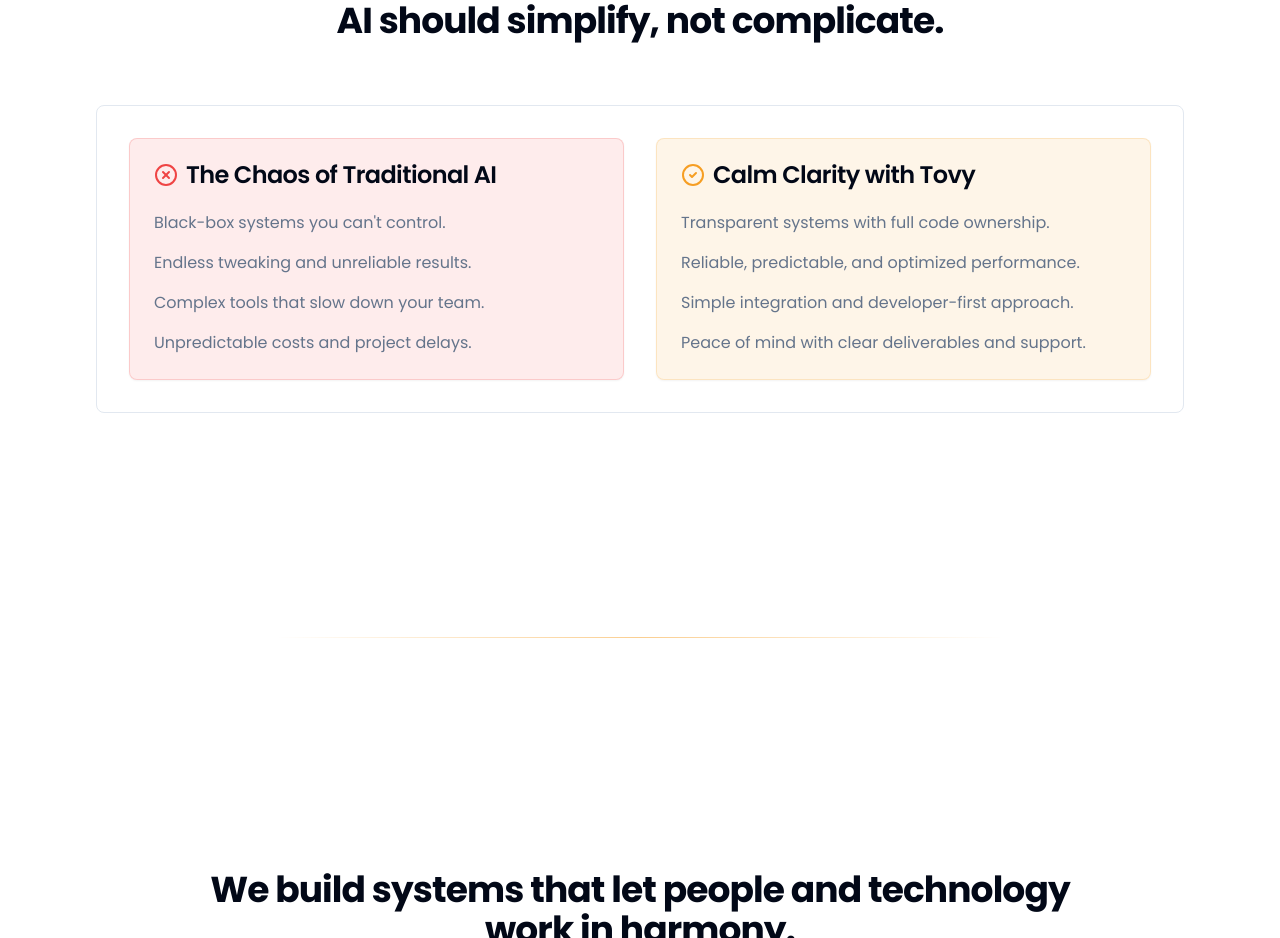
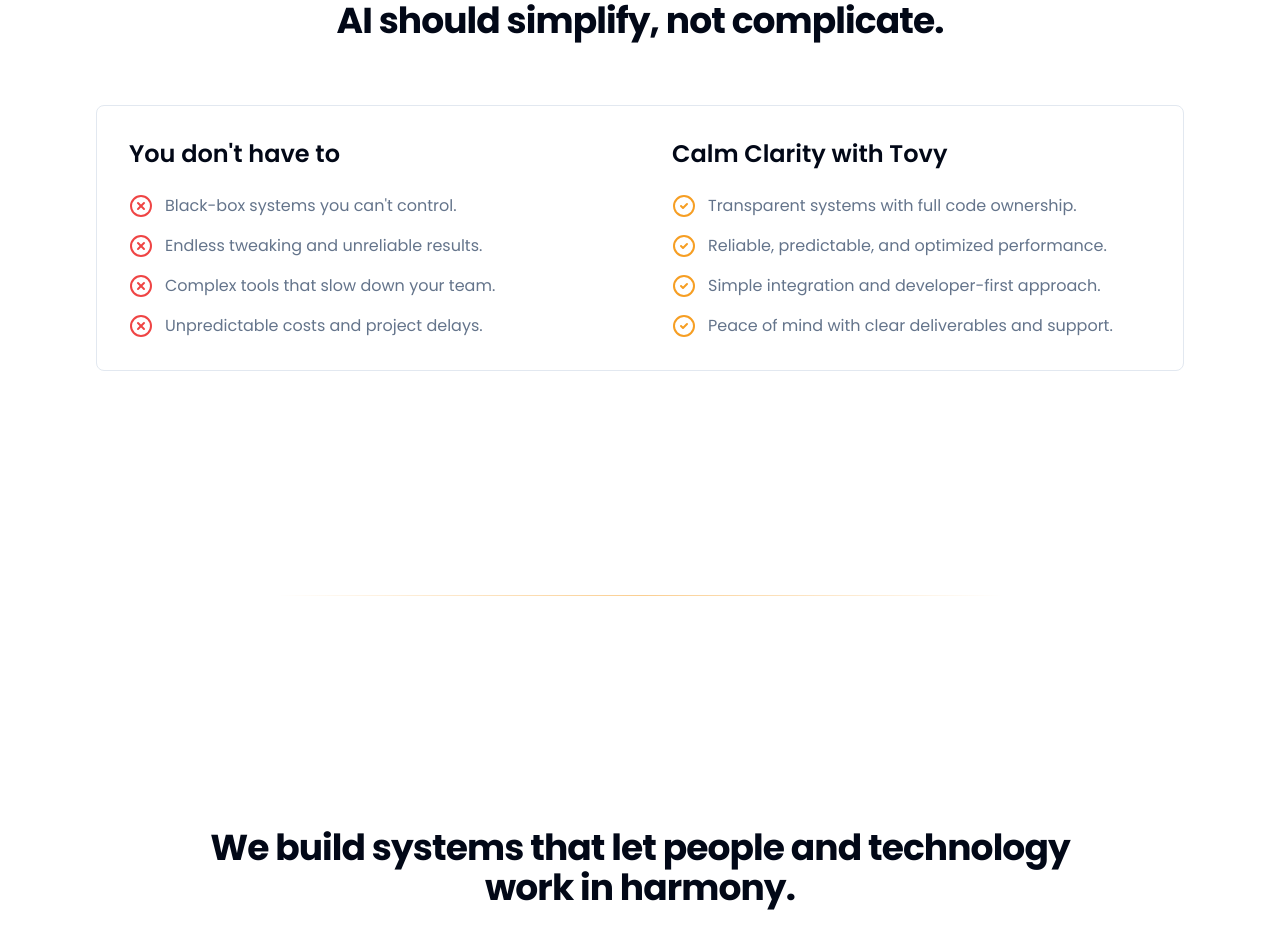
Before and after one commit to tovy-eu/tovy.eu-website, a Next.js app: page / in a window 1280 px wide. Shown: the part 1060-1998 px from the top of the page. Built offline with nearby package versions, Linux system fonts and the light colour scheme.

Commit message:
make it like the screenshot but with my own current colors

```diff
--- a/src/components/landing/pain-solution-section.tsx
+++ b/src/components/landing/pain-solution-section.tsx
@@ -1,5 +1,18 @@
-import { Card, CardContent, CardHeader, CardTitle } from "@/components/ui/card";
 import { CheckCircle2, XCircle } from "lucide-react";
+
+const pains = [
+  "Black-box systems you can't control.",
+  "Endless tweaking and unreliable results.",
+  "Complex tools that slow down your team.",
+  "Unpredictable costs and project delays.",
+];
+
+const solutions = [
+  "Transparent systems with full code ownership.",
+  "Reliable, predictable, and optimized performance.",
+  "Simple integration and developer-first approach.",
+  "Peace of mind with clear deliverables and support.",
+];
 
 export function PainSolutionSection() {
   return (
@@ -13,39 +26,38 @@
         </p>
       </div>
       <div className="mt-16 bg-card border rounded-lg p-8">
-        <div className="grid grid-cols-1 md:grid-cols-2 gap-8">
-          <Card className="bg-destructive/10 border-destructive/20">
-            <CardHeader>
-              <CardTitle className="flex items-center gap-2">
-                <XCircle className="text-destructive" />
-                <span>The Chaos of Traditional AI</span>
-              </CardTitle>
-            </CardHeader>
-            <CardContent>
-              <ul className="space-y-4 text-muted-foreground">
-                <li>Black-box systems you can't control.</li>
-                <li>Endless tweaking and unreliable results.</li>
-                <li>Complex tools that slow down your team.</li>
-                <li>Unpredictable costs and project delays.</li>
-              </ul>
-            </CardContent>
-          </Card>
-          <Card className="border-primary/20 bg-primary/10">
-            <CardHeader>
-              <CardTitle className="flex items-center gap-2">
-                <CheckCircle2 className="text-primary" />
-                <span>Calm Clarity with Tovy</span>
-              </CardTitle>
-            </CardHeader>
-            <CardContent>
-              <ul className="space-y-4 text-muted-foreground">
-                <li>Transparent systems with full code ownership.</li>
-                <li>Reliable, predictable, and optimized performance.</li>
-                <li>Simple integration and developer-first approach.</li>
-                <li>Peace of mind with clear deliverables and support.</li>
-              </ul>
-            </CardContent>
-          </Card>
+        <div className="grid grid-cols-1 md:grid-cols-2 gap-8 md:gap-16">
+
+          {/* Pains Column */}
+          <div className="space-y-6">
+            <h3 className="text-2xl font-semibold">You don't have to</h3>
+            <ul className="space-y-4">
+              {pains.map((pain, index) => (
+                <li key={index} className="flex items-start gap-3">
+                  <div className="flex-shrink-0">
+                    <XCircle className="h-6 w-6 text-destructive" />
+                  </div>
+                  <span className="text-muted-foreground">{pain}</span>
+                </li>
+              ))}
+            </ul>
+          </div>
+
+          {/* Solutions Column */}
+          <div className="space-y-6">
+            <h3 className="text-2xl font-semibold">Calm Clarity with Tovy</h3>
+            <ul className="space-y-4">
+              {solutions.map((solution, index) => (
+                <li key={index} className="flex items-start gap-3">
+                  <div className="flex-shrink-0">
+                    <CheckCircle2 className="h-6 w-6 text-primary" />
+                  </div>
+                  <span className="text-muted-foreground">{solution}</span>
+                </li>
+              ))}
+            </ul>
+          </div>
+
         </div>
       </div>
     </section>
```
